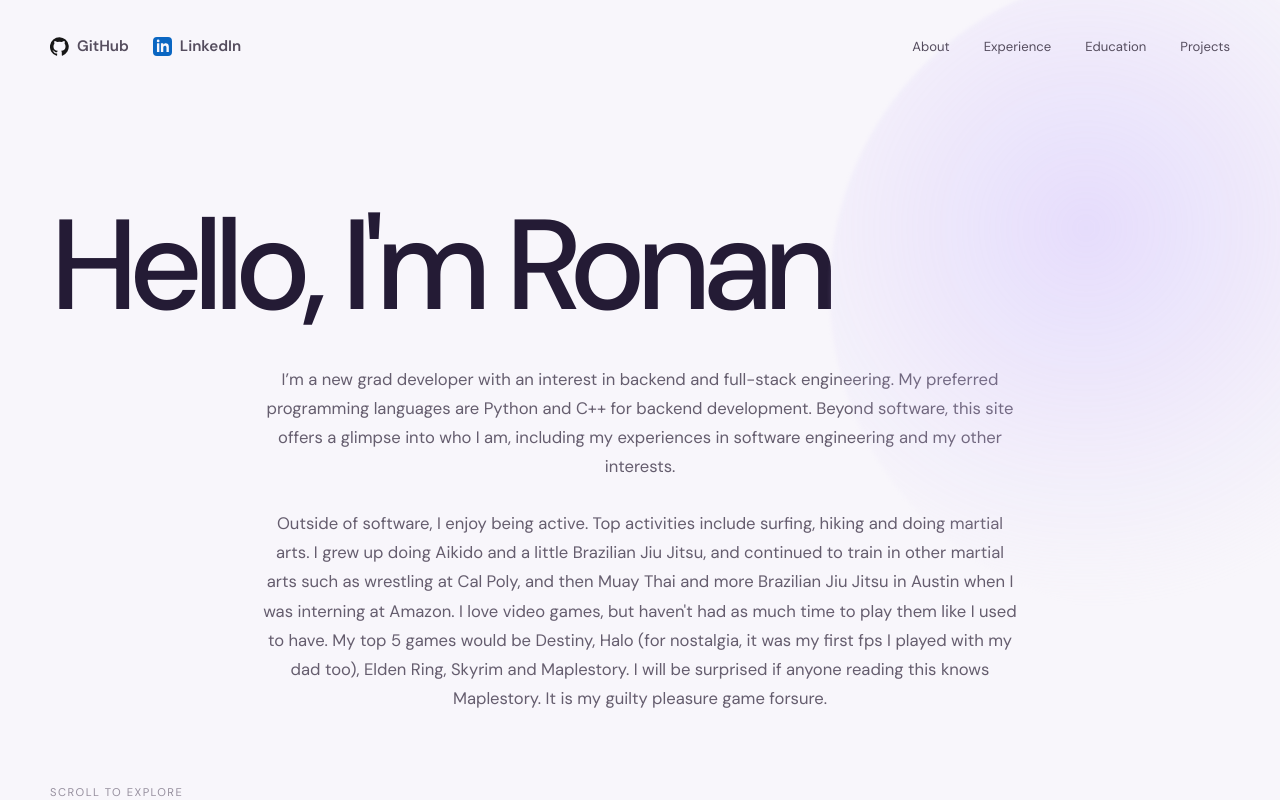
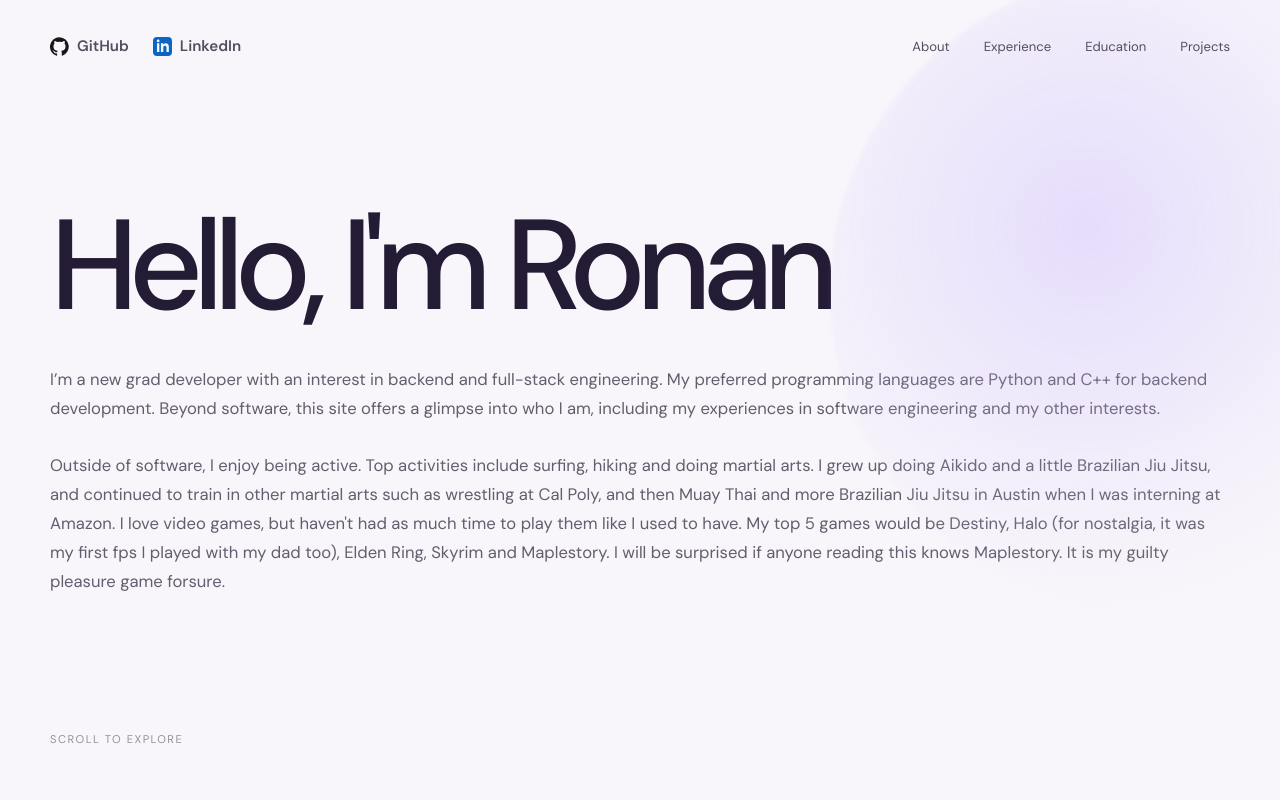
Before and after one commit to RonanValadez35/portfolio, a React (Vite) app: page / in a window 1280 px wide. Shown: the top 800 px of the page. Built offline with nearby package versions, Linux system fonts and the light colour scheme.

Commit message:
Fixed formatting

```diff
--- a/src/styles.css
+++ b/src/styles.css
@@ -80,12 +80,12 @@ h1 {
 }
 h1 em { font-family: "Newsreader", Georgia, serif; color: var(--purple); font-weight: 500; }
 .bio-row {
-  width: min(760px, 100%);
+  width: 100%;
   margin: 0 auto;
   display: grid;
   grid-template-columns: 1fr;
   gap: 28px;
-  text-align: center;
+  text-align: left;
 }
 .bio-row p { margin: 0; color: #655d6e; font-size: 1.04rem; line-height: 1.75; }
 .text-link { white-space: nowrap; color: var(--purple-dark); font-size: 0.9rem; font-weight: 600; border-bottom: 1px solid rgba(109, 74, 255, 0.35); padding-bottom: 5px; }
```
